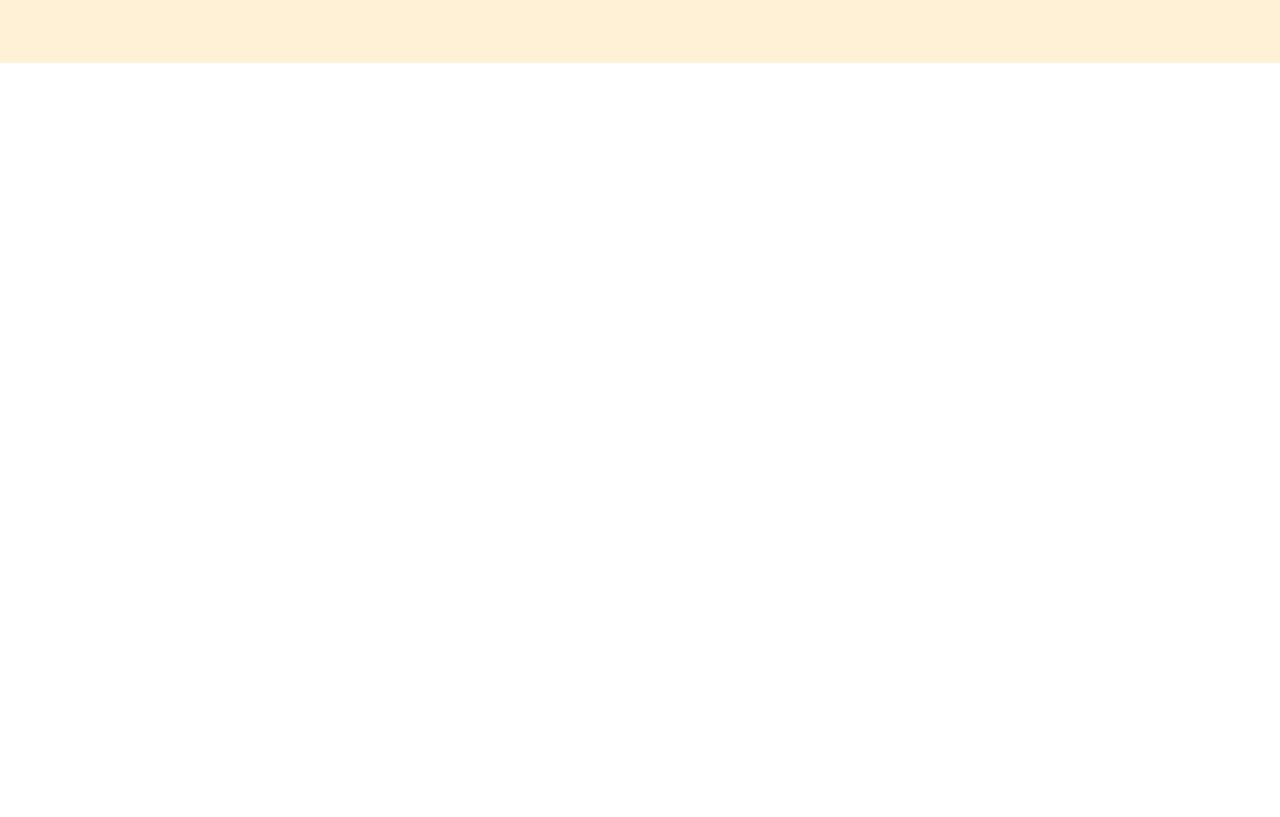
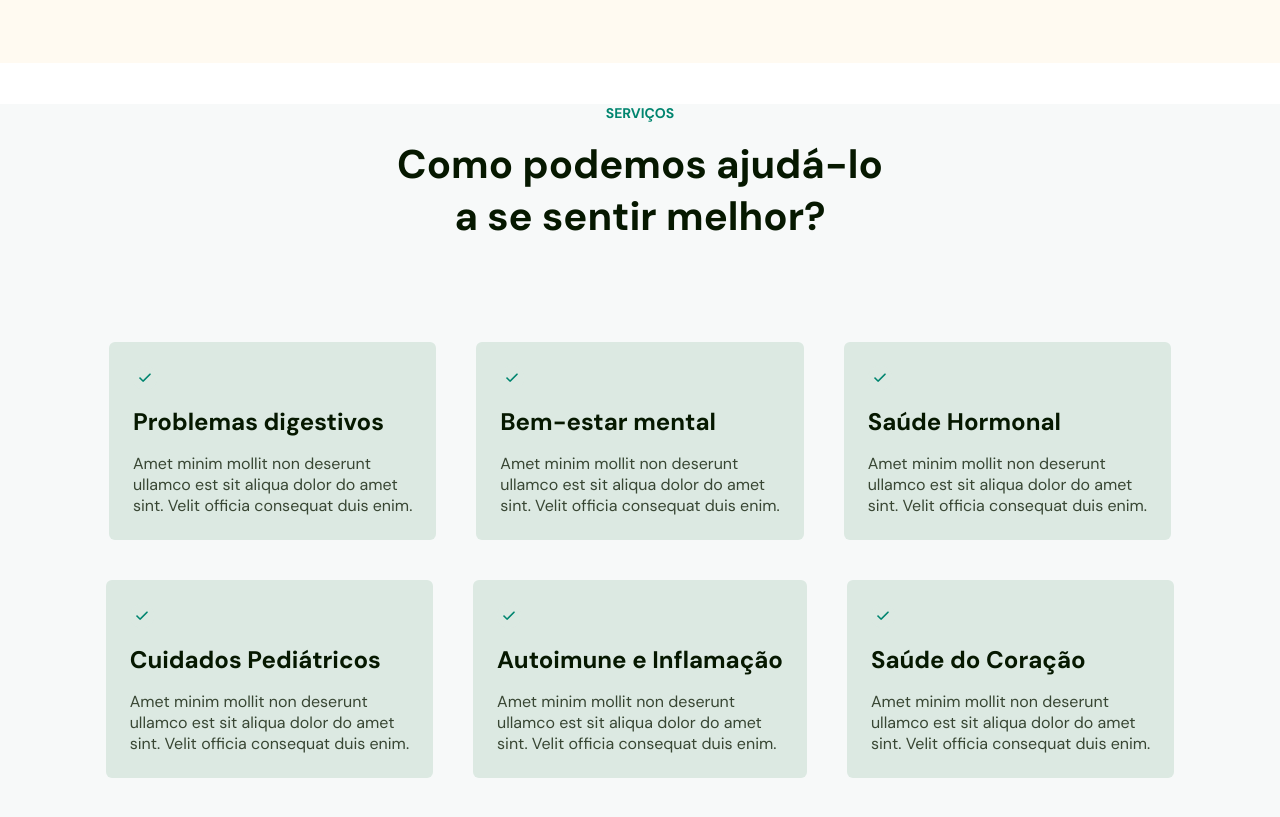
Before and after one commit to domdq/DoctorCare, a React (Vite) app: page / in a window 1280 px wide. Shown: the part 793-1610 px from the top of the page. Before the commit the page ends 856 px from the top, so only its background shows below. Built offline with nearby package versions, Linux system fonts and the light colour scheme.

Commit message:
DoctorCare

```diff
--- a/src/components/App.jsx
+++ b/src/components/App.jsx
@@ -1,5 +1,6 @@
 import Nav from "./Nav/Nav";
 import Header from "./Header/Header";
+import Section from "./Section/Section";
 import "./App.css";
 
 export default function App() {
@@ -7,6 +8,7 @@ export default function App() {
     <div className="app">
       <Nav />
       <Header />
+      <Section />
     </div>
   );
 }
--- a/src/components/Header/Header.css
+++ b/src/components/Header/Header.css
@@ -1,6 +1,17 @@
+:root {
+  --green: #00856f;
+  --green-light: #dce9e2;
+  --beige: #fffaf1;
+  --green-hover: #00453a;
+
+  --gray: #061800;
+  --paragraph: #384633;
+  --white: #3e3e3e;
+}
+
 header {
   position: relative;
-  background: #dce9e2;
+  background: var(--green-light);
 }
 .nav-header {
   display: flex;
@@ -15,7 +26,7 @@ header {
 }
 
 .ul-header li > a {
-  color: #00856f;
+  color: var(--green);
   font-size: 1rem;
   font-family: "DM Sans";
 }
@@ -23,9 +34,9 @@ header {
 .btn-header {
   padding: 10px 24px;
   border-radius: 50px;
-  border: solid 1px #00856f;
-  background: #dce9e2;
-  color: #00856f;
+  border: solid 1px var(--green);
+  background: var(--green-light);
+  color: var(--green);
   font-family: "DM Sans";
   font-size: 0.875rem;
   font-weight: bold;
@@ -53,7 +64,7 @@ header {
 }
 
 .text-infor > span {
-  color: #00856f;
+  color: var(--green);
   font-family: "DM Sans";
   font-size: 0.875rem;
   font-weight: bold;
@@ -70,15 +81,15 @@ header {
 .text-infor > p {
   font-family: "DM Sans";
   font-size: 1.125rem;
-  color: #495057;
+  color: var(--gray);
   margin-top: 24px;
 }
 .text-infor > button {
   padding: 10px 24px;
   border-radius: 50px;
   border: none;
-  background: #00856f;
-  color: #dce9e2;
+  background: var(--green);
+  color: var(--green-light);
   font-family: "DM Sans";
   font-size: 0.875rem;
   font-weight: bold;
@@ -102,7 +113,7 @@ header {
 
 .card {
   padding: 64px 120px;
-  background: #fff1d5;
+  background: var(--beige);
   display: flex;
   align-items: center;
   justify-content: space-evenly;
@@ -110,6 +121,7 @@ header {
   width: 100%;
   top: 550px;
   max-width: 1360px;
+  margin-bottom: 160px;
 }
 
 .card-infor {
@@ -125,7 +137,7 @@ header {
 
 .card-infor > p {
   font-family: "DM Sans";
-  color: #00856f;
+  color: var(--green);
   font-size: 1rem;
   margin-top: 4px;
 }
--- /dev/null
+++ b/src/components/Section/Section.css
@@ -0,0 +1,73 @@
+:root {
+  --green: #00856f;
+  --green-light: #dce9e2;
+  --green-light2: #f7f9f9;
+  --beige: #fffaf1;
+  --green-hover: #00453a;
+
+  --gray: #061800;
+  --paragraph: #384633;
+  --white: #3e3e3e;
+}
+
+section {
+  background: var(--green-light2);
+}
+
+.content {
+  margin-top: 160px;
+  display: flex;
+  align-items: center;
+  justify-content: center;
+  flex-direction: column;
+}
+
+.content span {
+  color: var(--green);
+  font-size: 0.875rem;
+  font-weight: bold;
+  font-family: "DM Sans";
+  text-transform: uppercase;
+  margin-bottom: 16px;
+}
+
+.content h1 {
+  font-family: "DM Sans";
+  font-weight: bold;
+  font-size: 2.5rem;
+  color: var(--gray);
+  text-align: center;
+  margin-bottom: 100px;
+}
+
+.cards {
+  display: flex;
+  align-items: center;
+  justify-content: center;
+  gap: 40px;
+  margin-bottom: 40px;
+}
+
+.cards-infor {
+  background: var(--green-light);
+  padding: 24px 24px;
+  display: flex;
+  align-items: flex-start;
+  justify-content: flex-start;
+  flex-direction: column;
+  gap: 16px;
+  border-radius: 6px;
+}
+
+.cards-infor h3 {
+  font-family: "DM Sans";
+  font-weight: bold;
+  font-size: 1.5rem;
+  color: var(--gray);
+}
+
+.cards-infor p {
+  font-family: "DM Sans";
+  font-size: 1rem;
+  color: var(--paragraph);
+}
--- /dev/null
+++ b/src/components/Section/Section.jsx
@@ -0,0 +1,74 @@
+import "./Section.css";
+import Check from "../../assets/check.png";
+
+export default function Section() {
+  return (
+    <section>
+      <div className="container">
+        <div className="content">
+          <span>Serviços</span>
+          <h1>
+            Como podemos ajudá-lo <br /> a se sentir melhor?
+          </h1>
+          <div className="cards">
+            <div className="cards-infor">
+              <img src={Check} alt="" />
+              <h3>Problemas digestivos</h3>
+              <p>
+                Amet minim mollit non deserunt <br /> ullamco est sit aliqua
+                dolor do amet <br /> sint. Velit officia consequat duis enim.
+              </p>
+            </div>
+
+            <div className="cards-infor">
+              <img src={Check} alt="" />
+              <h3>Bem-estar mental</h3>
+              <p>
+                Amet minim mollit non deserunt <br /> ullamco est sit aliqua
+                dolor do amet <br /> sint. Velit officia consequat duis enim.
+              </p>
+            </div>
+
+            <div className="cards-infor">
+              <img src={Check} alt="" />
+              <h3>Saúde Hormonal</h3>
+              <p>
+                Amet minim mollit non deserunt <br /> ullamco est sit aliqua
+                dolor do amet <br /> sint. Velit officia consequat duis enim.
+              </p>
+            </div>
+          </div>
+
+          <div className="cards">
+            <div className="cards-infor">
+              <img src={Check} alt="" />
+              <h3>Cuidados Pediátricos</h3>
+              <p>
+                Amet minim mollit non deserunt <br /> ullamco est sit aliqua
+                dolor do amet <br /> sint. Velit officia consequat duis enim.
+              </p>
+            </div>
+
+            <div className="cards-infor">
+              <img src={Check} alt="" />
+              <h3>Autoimune e Inflamação</h3>
+              <p>
+                Amet minim mollit non deserunt <br /> ullamco est sit aliqua
+                dolor do amet <br /> sint. Velit officia consequat duis enim.
+              </p>
+            </div>
+
+            <div className="cards-infor">
+              <img src={Check} alt="" />
+              <h3>Saúde do Coração</h3>
+              <p>
+                Amet minim mollit non deserunt <br /> ullamco est sit aliqua
+                dolor do amet <br /> sint. Velit officia consequat duis enim.
+              </p>
+            </div>
+          </div>
+        </div>
+      </div>
+    </section>
+  );
+}
--- a/src/main.css
+++ b/src/main.css
@@ -11,3 +11,14 @@
   max-width: 1366px;
   margin: 0 auto;
 }
+
+:root {
+  --green: #00856f;
+  --green-light: #dce9e2;
+  --beige: #fffaf1;
+  --green-hover: #00453a;
+
+  --gray: #061800;
+  --paragraph: #384633;
+  --white: #3e3e3e;
+}
```
Also changed, not shown: src/assets/check.png (added).
